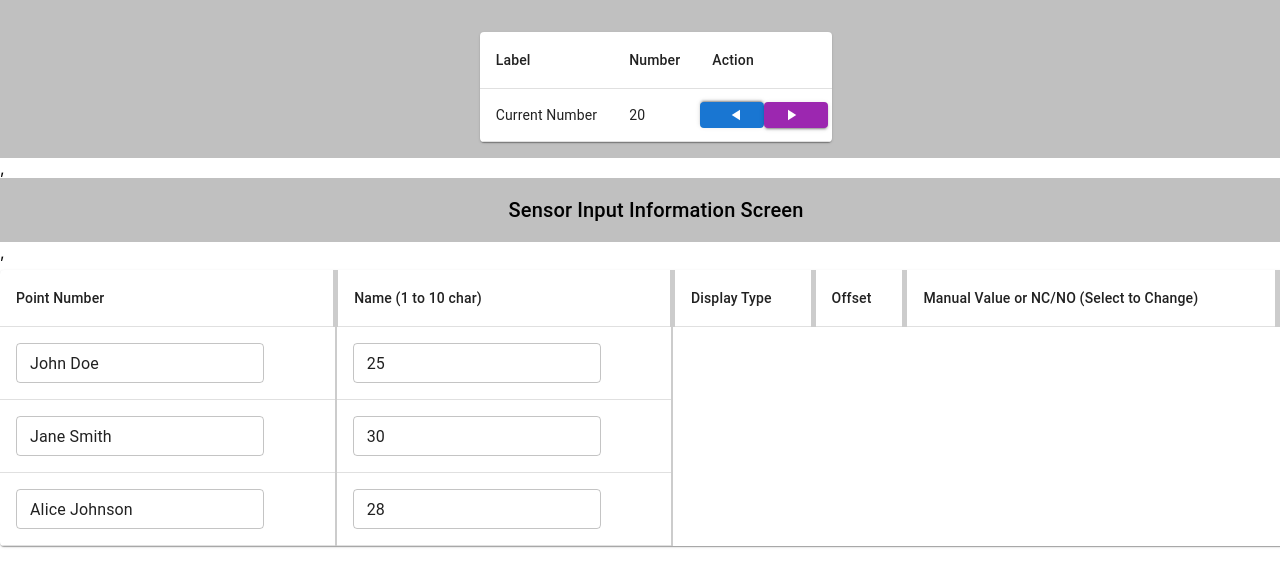
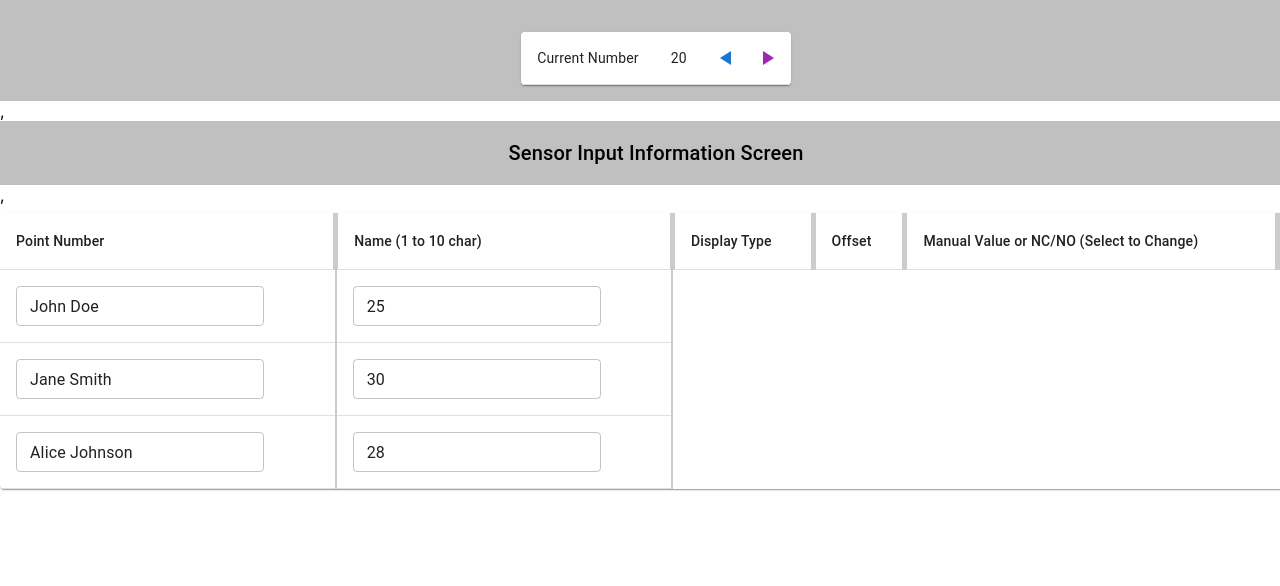
Before and after one commit to Bheck890/React-TableInput-Assestment, a React (Create React App) app: page / in a window 1280 px wide. Shown: the top 586 px of the page. Built offline with nearby package versions, Linux system fonts and the light colour scheme.

Commit message:
Re adjust files and Final Layout

```diff
--- a/package.json
+++ b/package.json
@@ -10,6 +10,7 @@
     "cra-template": "1.2.0",
     "react": "^19.0.0",
     "react-dom": "^19.0.0",
+    "react-icons": "^5.4.0",
     "react-scripts": "5.0.1",
     "web-vitals": "^4.2.4"
   },
--- a/src/Material-UI.js
+++ b/src/components/Material-UI.js
@@ -1,9 +1,7 @@
 import React, { useState } from 'react';
-//import { Table, TableBody, TableCell, TableContainer, TableHead, TableRow, Paper, TextField } from '@mui/material';
-//import { Table, TableBody, TableCell, TableContainer, TableHead, TableRow, Paper, Box, Typography, TextField } from '@mui/material';
 import { Table, TableBody, TableCell, TableContainer, TableHead, TableRow, Paper, Box, Typography, TextField, Button } from '@mui/material';
 import PlayArrowIcon from '@mui/icons-material/PlayArrow';
-//import { MdArrowLeft } from "react-icons/md";
+import IconButton from '@mui/material/IconButton';
 
 const MuiTableWithInputs = () => {
   const rows = [
@@ -42,25 +40,20 @@ const MuiTableWithInputs = () => {
       }}>
         <TableContainer component={Paper} sx={{ marginTop: 2, width: 'auto' }}>
           <Table>
-            <TableHead>
-              <TableRow>
-                <TableCell>Label</TableCell>
-                <TableCell>Number</TableCell>
-                <TableCell>Action</TableCell>
-              </TableRow>
-            </TableHead>
             <TableBody>
               <TableRow>
                 <TableCell>Current Number</TableCell>
                 <TableCell>{number}</TableCell>
                 <TableCell sx={{padding: '4px' }} >
                   {/* Buttons to change the number */}
-                  <Button size="small"
+                  <IconButton
                     sx={{transform: 'rotate(180deg)' }}
-                    variant="contained" color="primary" startIcon={<PlayArrowIcon />} onClick={increment}>
-                  </Button>
-                  <Button size="small" variant="contained" color="secondary" startIcon={<PlayArrowIcon />} onClick={decrement}>
-                  </Button>
+                    variant="contained" color="primary" onClick={increment}>
+                    <PlayArrowIcon />
+                  </IconButton>
+                  <IconButton variant="contained" color="secondary" onClick={decrement}>
+                    <PlayArrowIcon />
+                  </IconButton>
                 </TableCell>
               </TableRow>
             </TableBody>
--- a/src/index.js
+++ b/src/index.js
@@ -1,9 +1,8 @@
 import React from 'react';
 import ReactDOM from 'react-dom/client';
 import './index.css';
-import App from './App';
 import reportWebVitals from './reportWebVitals';
-import MuiTableWithInputs from './Material-UI'; // Import your component
+import MuiTableWithInputs from './components/Material-UI.js'; // Import your component
 
 const root = ReactDOM.createRoot(document.getElementById('root'));
 root.render(
```
Also changed, not shown: src/components/tableLayout.jsx (deleted, +0 -43 lines), utils/Data.csv (added), 1 other file (tests, documents, lock files or other folders).
